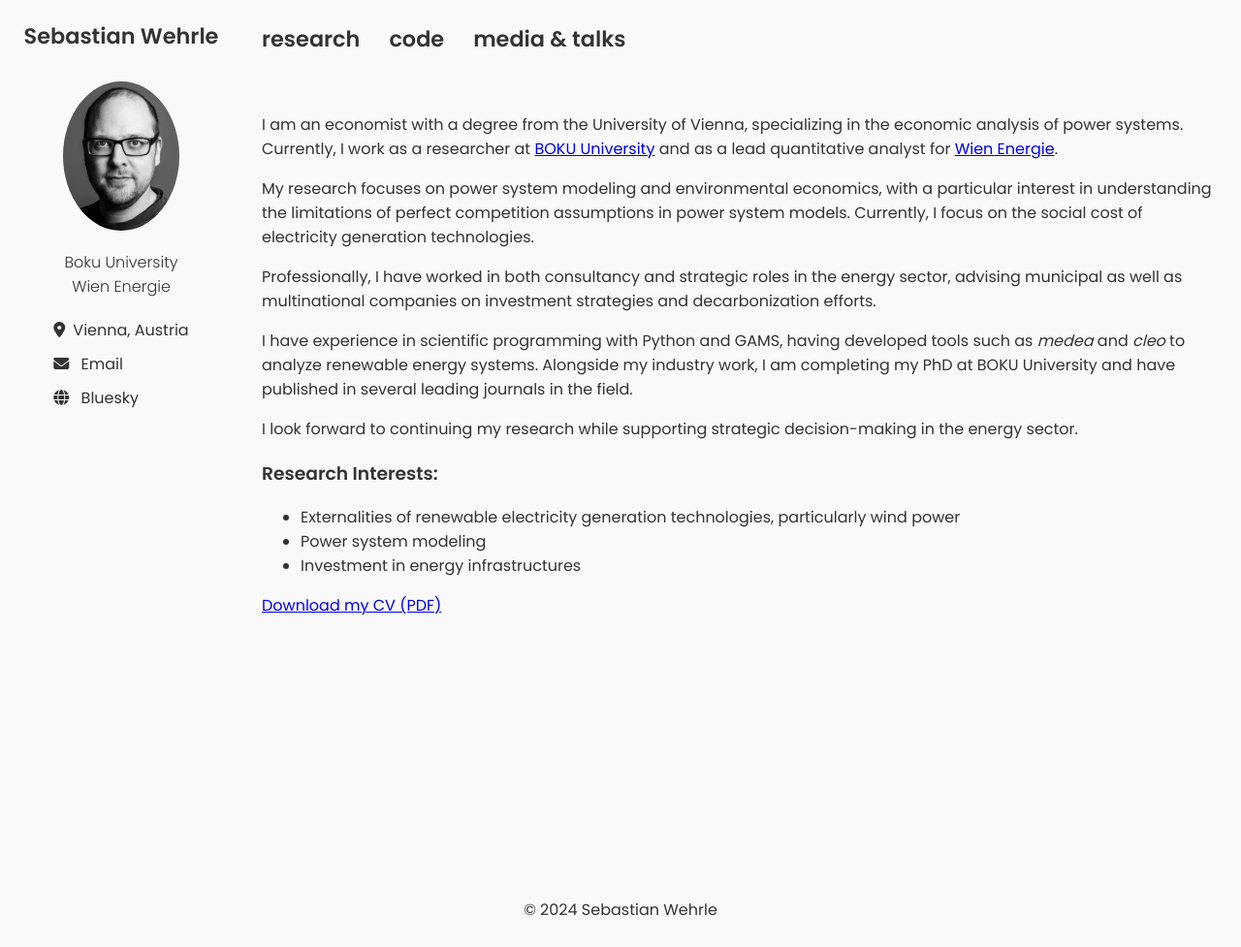
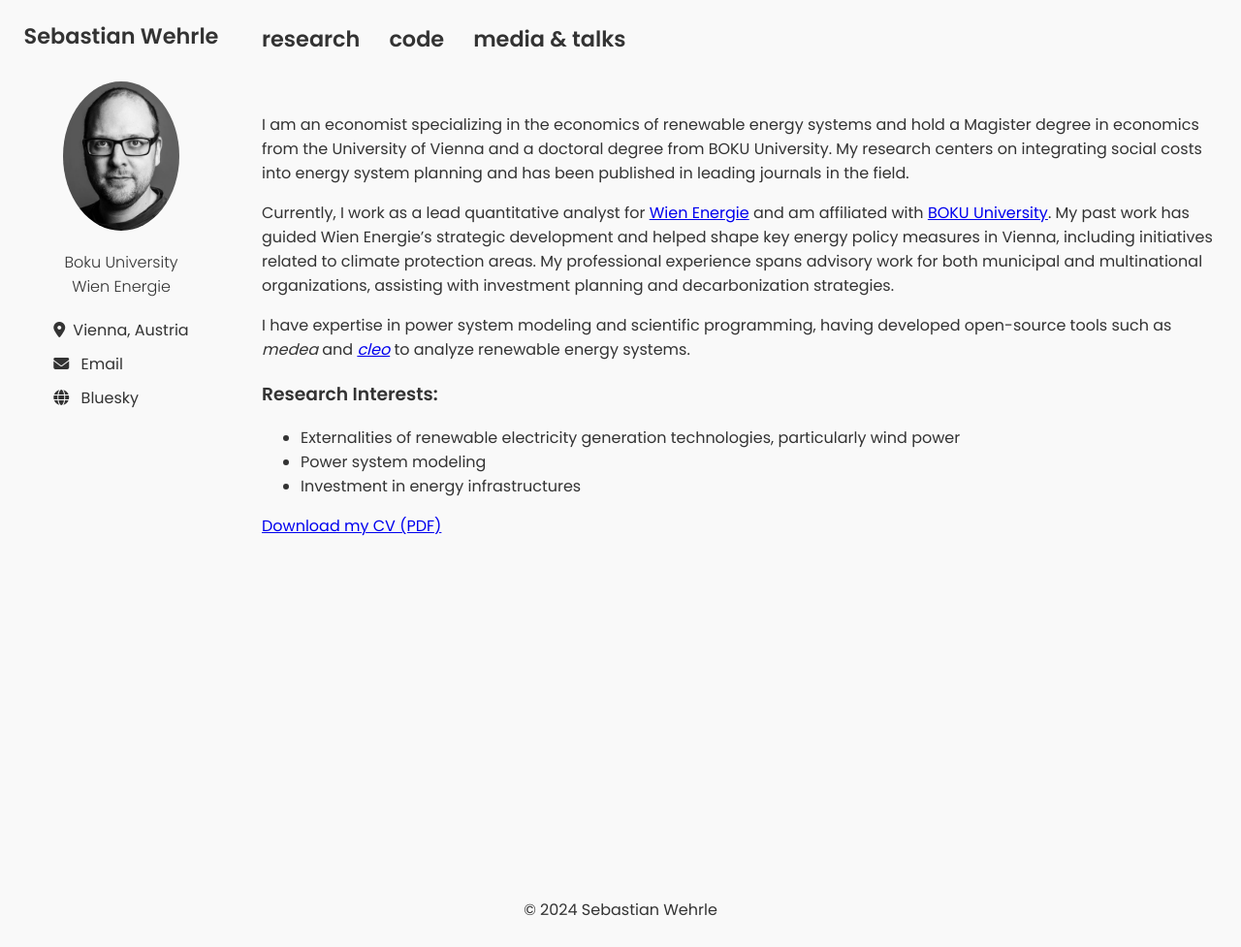
Before and after one commit to sebwehrle/sebwehrle.github.io, a Jekyll site: the page built from index.md, in a window 1280 px wide. Shown: the whole page at 97% size. Built offline with Jekyll 4.4.1, drawn with Linux system fonts in a browser that asks for light colours; nearby versions of some CDN libraries.

```diff
--- a/index.md
+++ b/index.md
@@ -3,23 +3,20 @@ layout: default
 title: "Sebastian Wehrle"
 ---
 
-I am an economist with a degree from the University of Vienna, specializing in the economic analysis of power systems.
-Currently, I work as a researcher at [BOKU University](https://www.boku.ac.at) and as a lead quantitative analyst for
-[Wien Energie](https://www.wienenergie.at).
+I am an economist specializing in the economics of renewable energy systems and hold a Magister degree in economics from
+the University of Vienna and a doctoral degree from BOKU University.
+My research centers on integrating social costs into energy system planning and has been published in leading journals
+in the field.
 
-My research focuses on power system modeling and environmental economics, with a particular interest in understanding
-the limitations of perfect competition assumptions in power system models.
-Currently, I focus on the social cost of electricity generation technologies.
+Currently, I work as a lead quantitative analyst for [Wien Energie](https://www.wienenergie.at) and am affiliated with
+[BOKU University](https://www.boku.ac.at).
+My past work has guided Wien Energie’s strategic development and helped shape key energy policy measures in Vienna,
+including initiatives related to climate protection areas.
+My professional experience spans advisory work for both municipal and multinational organizations, assisting with
+investment planning and decarbonization strategies.
 
-Professionally, I have worked in both consultancy and strategic roles in the energy sector, advising municipal as well
-as multinational companies on investment strategies and decarbonization efforts.
-
-I have experience in scientific programming with Python and GAMS, having developed tools such as _medea_ and _cleo_ to
-analyze renewable energy systems.
-Alongside my industry work, I am completing my PhD at BOKU University and have published in several leading journals in
-the field.
-
-I look forward to continuing my research while supporting strategic decision-making in the energy sector.
+I have expertise in power system modeling and scientific programming, having developed open-source tools such as _medea_
+and [_cleo_](https://github.com/sebwehrle/cleo) to analyze renewable energy systems.
 
 ### Research Interests:
 * Externalities of renewable electricity generation technologies, particularly wind power
```
Also changed, not shown: research.md (+3 -6 lines).
